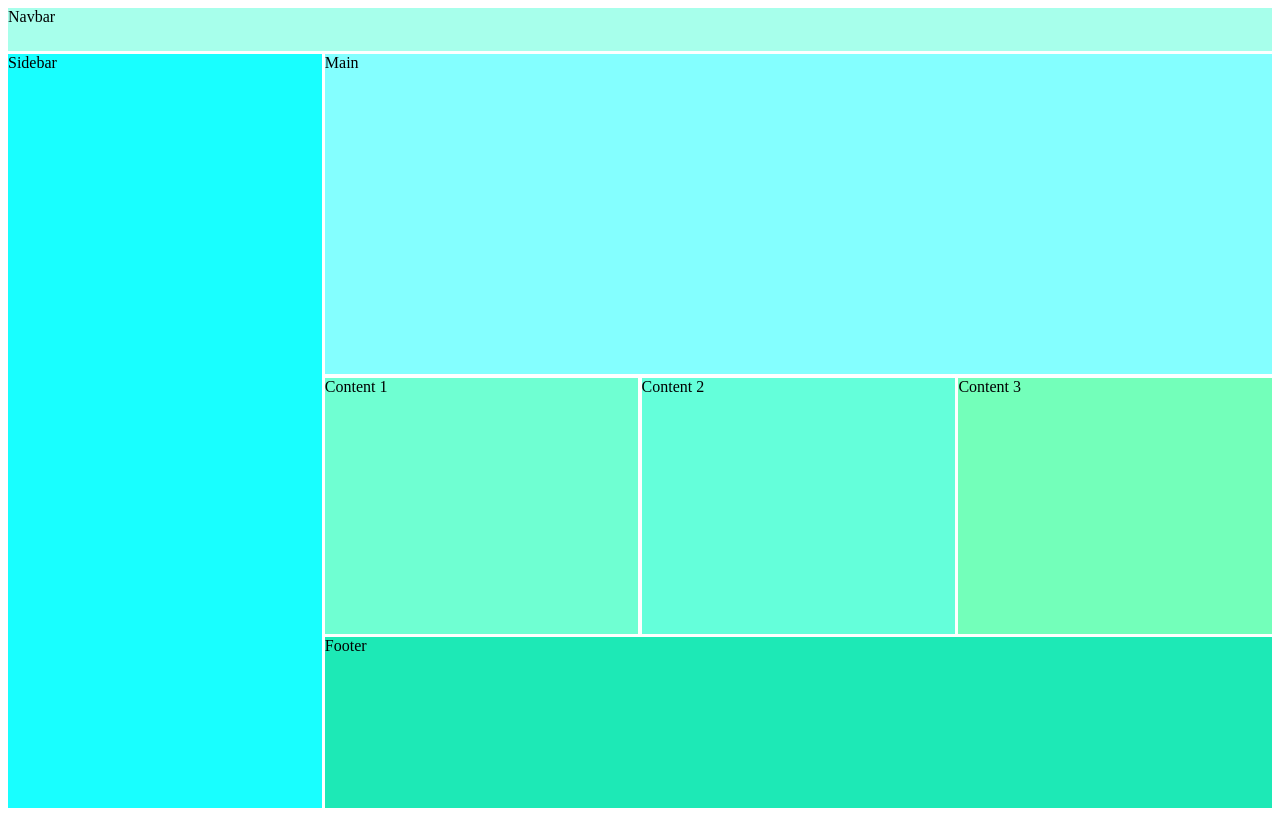
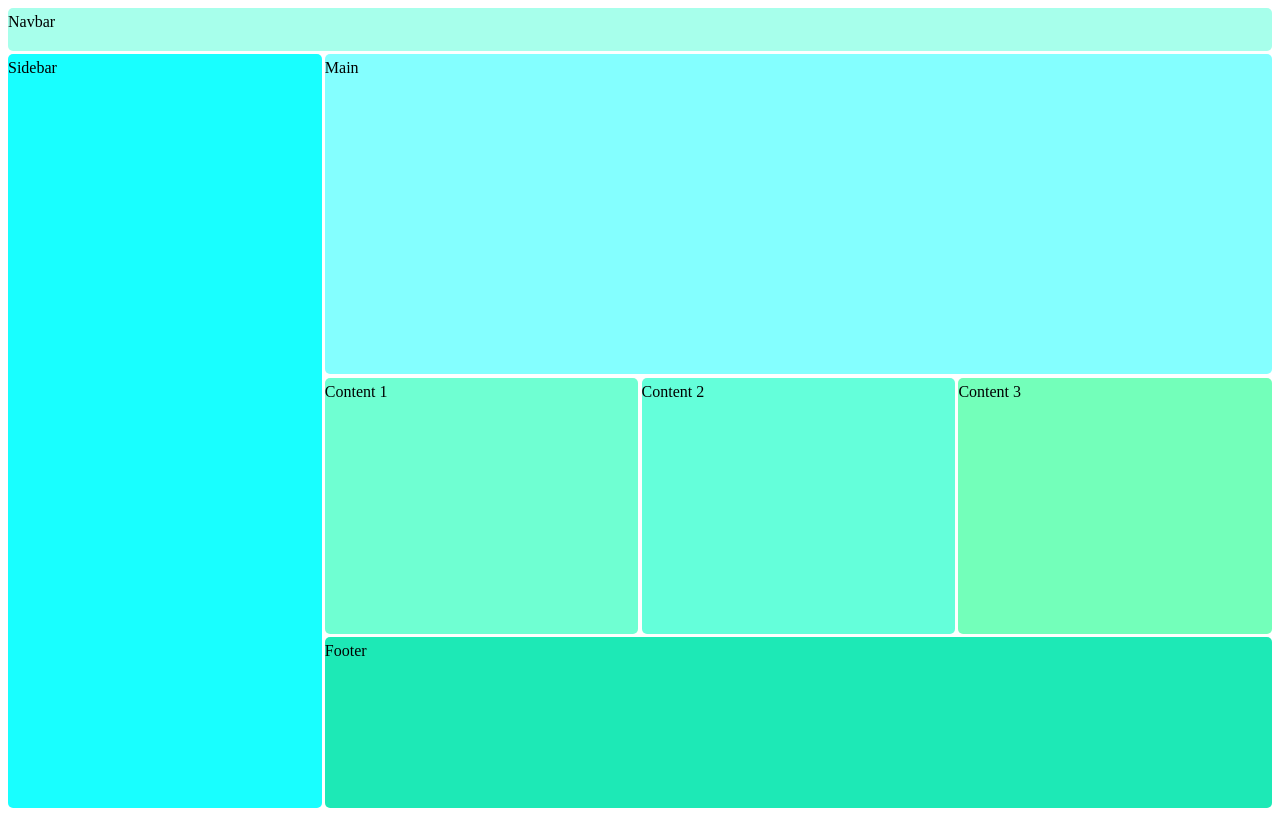
Before and after one commit to RazvanBugoi/grid-layout, a plain HTML site: page src/index.html in a window 1280 px wide. Drawn offline with Linux system fonts and the light colour scheme.

Commit message:
added border-radius and padding-top of 5px for each element

```diff
--- a/src/css/style.css
+++ b/src/css/style.css
@@ -1,3 +1,8 @@
+:root {
+    --main-radius: 5px;
+    --main-padding: 5px;
+}
+
 .container {
     display: grid;
     height: 100vh;
@@ -10,36 +15,50 @@
 nav {
     background: #a7ffeb;
     grid-area: nav;
+    border-radius: var(--main-radius);
+    padding-top: var(--main-padding);
 }
 
 main {
     background: #84ffff;
     grid-area: main;
+    border-radius: var(--main-radius);
+    padding-top: var(--main-padding);
 }
 
 #sidebar {
     background: #18ffff;
     grid-area: sidebar;
+    border-radius: var(--main-radius);
+    padding-top: var(--main-padding);
 }
 
 #content1 {
     background: #6fffd2;
     grid-area: content1;
+    border-radius: var(--main-radius);
+    padding-top: var(--main-padding);
 }
 
 #content2 {
     background: #64ffda;
     grid-area: content2;
+    border-radius: var(--main-radius);
+    padding-top: var(--main-padding);
 }
 
 #content3 {
     background: #73ffba;
     grid-area: content3;
+    border-radius: var(--main-radius);
+    padding-top: var(--main-padding);
 }
 
 footer {
     background: #1de9b6;
     grid-area: footer;
+    border-radius: var(--main-radius);
+    padding-top: var(--main-padding);
 }
 
 @media only screen and (max-width:550px) {
```
